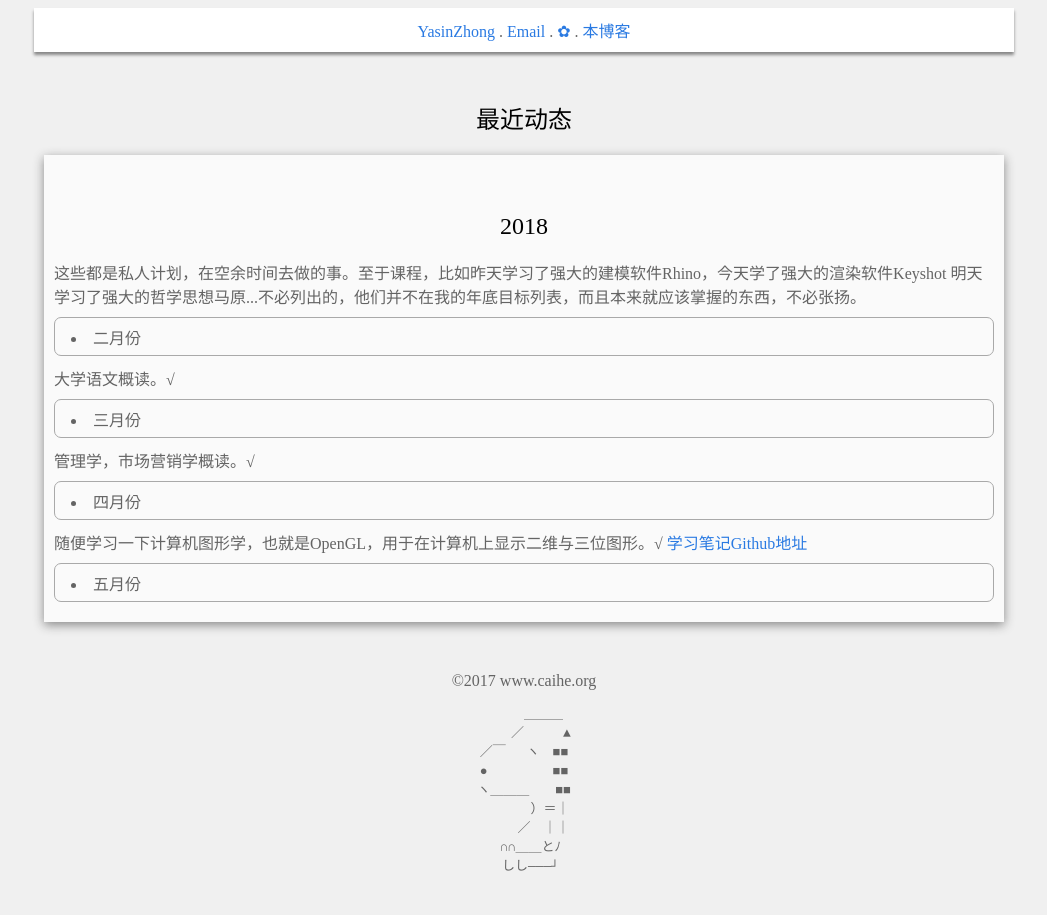
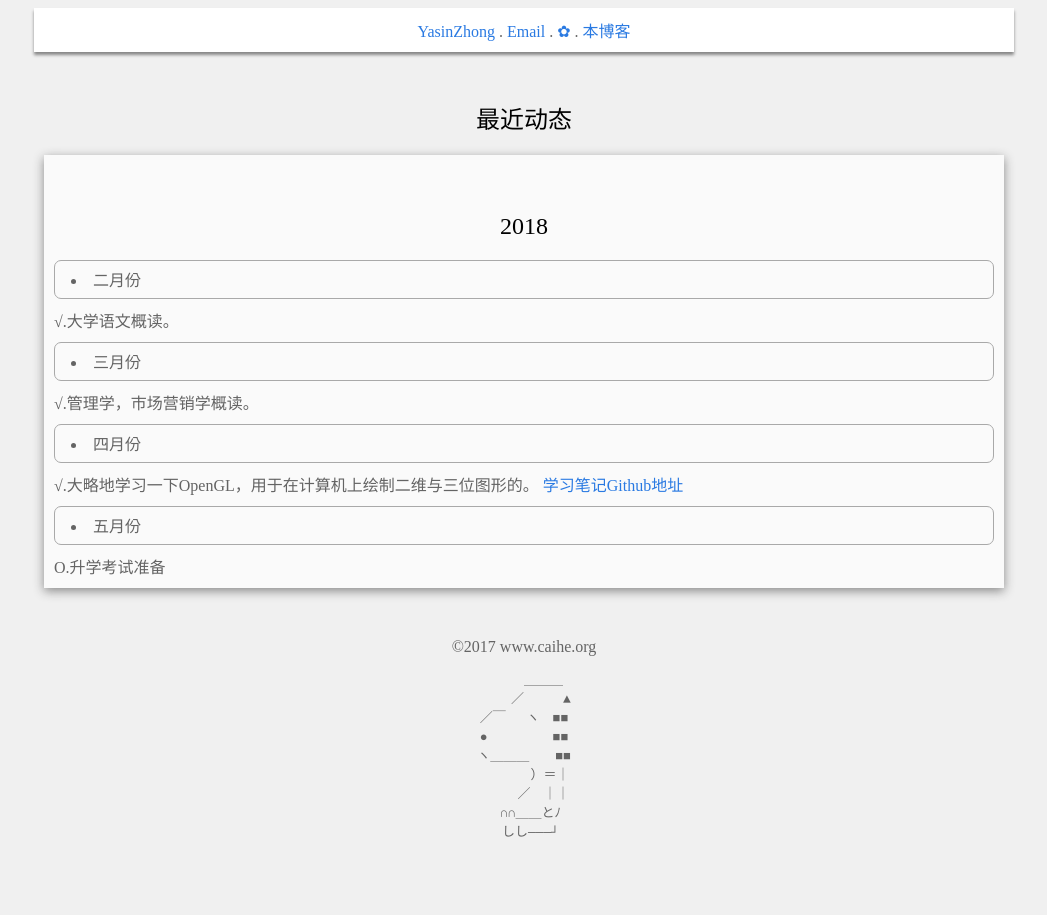
Before and after one commit to YasinZhong/yasinzhong.github.io, a Jekyll site: the page built from post0/MonthlyCalendar.html, in a window 1280 px wide. Shown: the whole page, without its empty margins (116-1163 px from the left). Built offline with Jekyll 4.4.1, drawn with Linux system fonts in a browser that asks for light colours; comment, search, counter and statistics services are not loaded.

Commit message:
2018/05/01

```diff
--- a/cssjs/a.css
+++ b/cssjs/a.css
@@ -26,10 +26,6 @@ pre
 	padding-bottom: 1em;
 }
 
-ul,ol
-{
-	overflow: scroll;
-}
 
 li
 {
--- a/post0/MonthlyCalendar.html
+++ b/post0/MonthlyCalendar.html
@@ -7,15 +7,13 @@ title: 最近动态
 
 <div class="divider">
 	<h2>2018</h2>
-	这些都是私人计划，在空余时间去做的事。至于课程，比如昨天学习了强大的建模软件Rhino，今天学了强大的渲染软件Keyshot
-	明天学习了强大的哲学思想马原...不必列出的，他们并不在我的年底目标列表，而且本来就应该掌握的东西，不必张扬。
 	<li>二月份</li>
-	大学语文概读。√
+	√.大学语文概读。
 	<li>三月份</li>
-	管理学，市场营销学概读。√
+	√.管理学，市场营销学概读。
 	<li>四月份</li>
-	随便学习一下计算机图形学，也就是OpenGL，用于在计算机上显示二维与三位图形。√
+	√.大略地学习一下OpenGL，用于在计算机上绘制二维与三位图形的。
 	<a href="https://github.com/YasinZhong/OpenGL-LearningCode?files=1">学习笔记Github地址</a>
 	<li>五月份</li>
-
+	O.升学考试准备
 </div>
```
